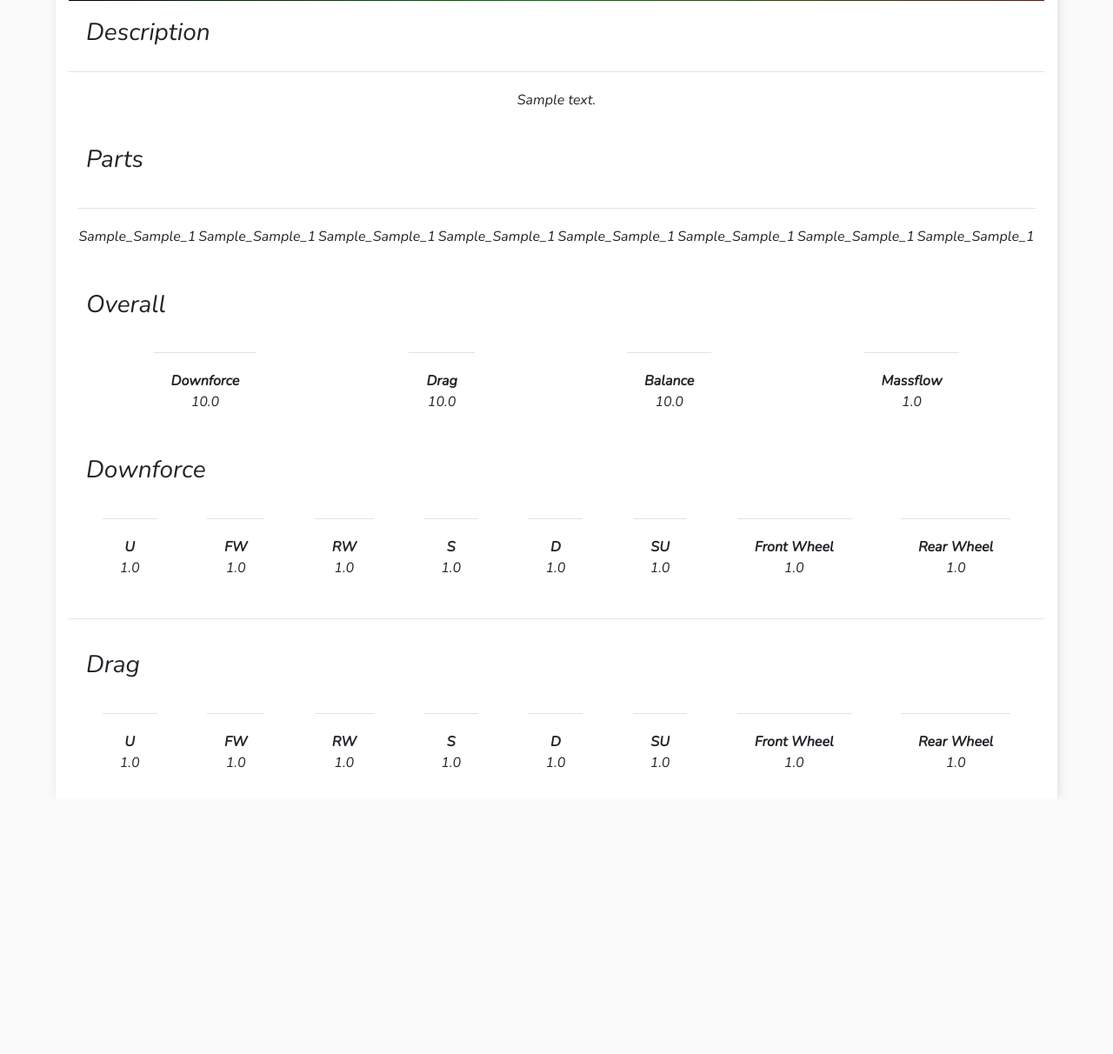
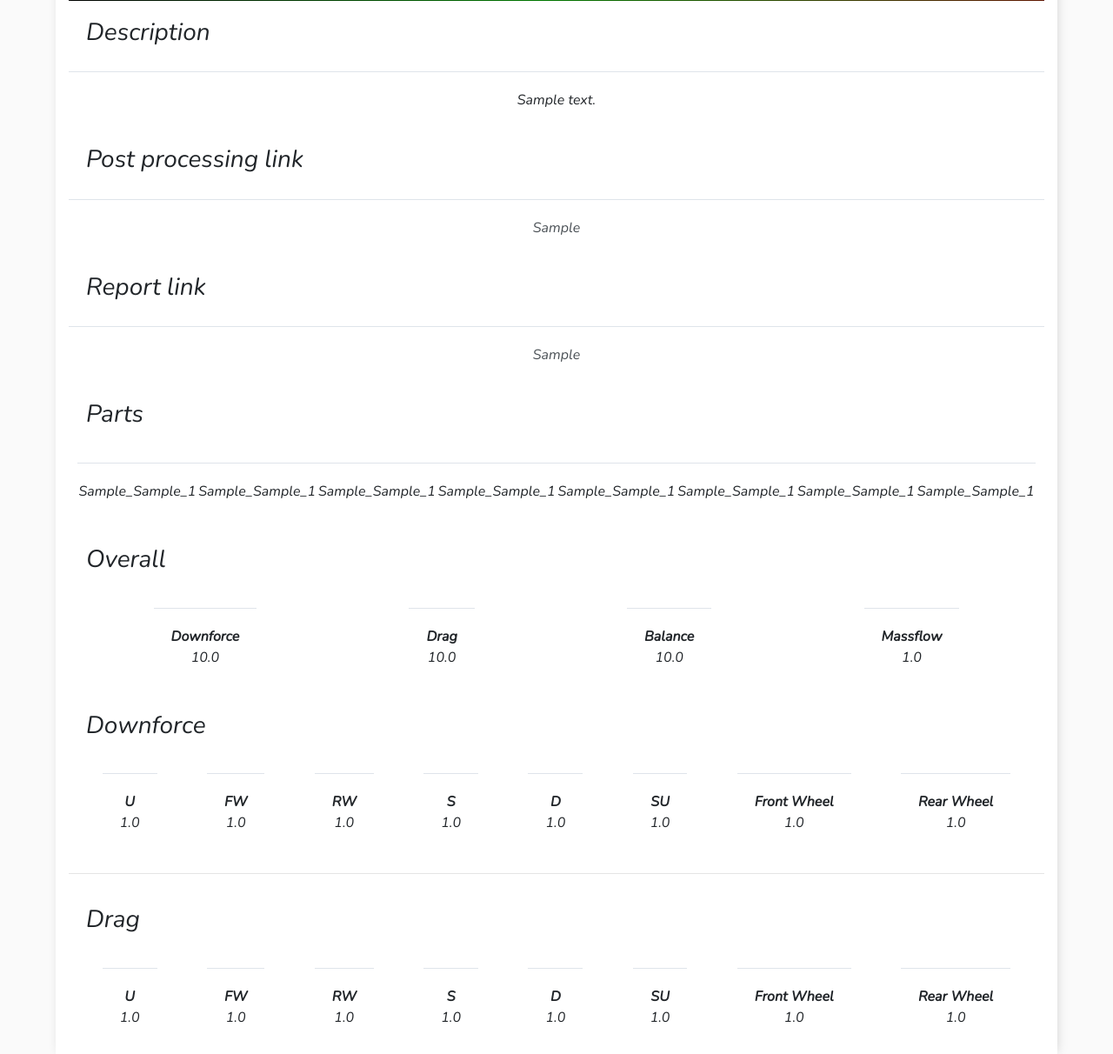
Before and after one commit to PWiercioch/C-models, a Django app: a page that uses mastersheet/templates/mastersheet/simulation_detail.html in a window 1280 px wide. Shown: the part 191-1403 px from the top of the page at 87% size. Before the commit the page ends 1105 px from the top, so only its background shows below. Run offline with Django 3.2, Linux system fonts and the light colour scheme; a user stored in the database is signed in; tables that the repository leaves empty hold one stand-in row (values such as "Sample post"); parts of the project's set-up code (start-up, migrations or seed data) failed here and were passed over.

Commit message:
Hide simulation update, add report link and hrefs to simulation form and detail

```diff
--- a/mastersheet/forms.py
+++ b/mastersheet/forms.py
@@ -66,6 +66,7 @@ class SimulationForm(forms.Form):
         attrs={'placeholder': 'C_X_XX', 'required': True, 'required pattern': '[cC]_[A-Za-z]{1}_\d+'}))
     description = forms.CharField(widget=forms.Textarea, required=False)
     post_processing = forms.CharField(max_length=500, required=False)
+    report = forms.CharField(max_length=500, required=False)
     balance = forms.FloatField(required=False)
     massflow = forms.FloatField(required=False)
 
@@ -91,7 +92,6 @@ class SimulationMultiForm(MultiModelForm):
         'chassis': ChassisMultiForm,
         'df': ForceForm,
         'drag': ForceForm,
-        'state': StateForm
     }
 
     def __init__(self, *args, **kwargs):
--- a/mastersheet/models.py
+++ b/mastersheet/models.py
@@ -66,6 +66,7 @@ class Simulation(models.Model):
     sub_v = models.IntegerField()
     description = models.TextField(null=True, blank=True)
     post_processing = models.CharField(max_length=500, null=True, blank=True)
+    report = models.CharField(max_length=500, null=True, blank=True)
     slug = models.SlugField(primary_key=True)
 
     state = models.ForeignKey(State, on_delete=models.CASCADE, blank=True, null=True)
--- a/mastersheet/templates/mastersheet/simulation_detail.html
+++ b/mastersheet/templates/mastersheet/simulation_detail.html
@@ -20,6 +20,12 @@
 <div>
     <div class="simulation-title"> <h3>Description</h3> </div>
     <div class="simulation-2rows"> {{simulation.description}} </div>
+
+    <div class="simulation-title"> <h3>Post processing link</h3> </div>
+    <div class="simulation-2rows"> <a href="{{simulation.post_processing}}"> {{simulation.post_processing}} </a></div>
+
+    <div class="simulation-title"> <h3>Report link</h3> </div>
+    <div class="simulation-2rows"> <a href="{{simulation.report}}"> {{simulation.report}} </a></div>
 </div>
 
 
--- a/mastersheet/templates/mastersheet/simulation_list.html
+++ b/mastersheet/templates/mastersheet/simulation_list.html
@@ -63,9 +63,9 @@
                         <td>
                             <a href="{% url 'simulation-create' simulation.slug %}">New Simualtion &#9998;</a>
                         </td>
-                        <td>
-                            <a id='edit-link' href="{% url 'simulation-update' simulation.slug %}">Edit &#9998;</a>
-                        </td>
+<!--                        <td>-->
+<!--                            <a id='edit-link' href="{% url 'simulation-update' simulation.slug %}">Edit &#9998;</a>-->
+<!--                        </td>-->
                         <td>
                             <a class='delete-link' href="{% url 'simulation-delete' simulation.slug %}">Delete &#9760;</a>
                         </td>
--- a/mastersheet/views.py
+++ b/mastersheet/views.py
@@ -236,6 +236,7 @@ class SimulationCreate(FormView):
                                 sub_v=sim_version.group(4),
                                 description=form.data["simulation-description"],
                                 post_processing=form.data["simulation-post_processing"],
+                                report=form.data["simulation-report"],
                                 slug=sim_version.group(3).upper() + '-' + str(sim_version.group(4)),
                                 df=df_form,
                                 drag=drag_form,
```
Also changed, not shown: mastersheet/templates/mastersheet/simulation_form.html (+9 -3 lines).
